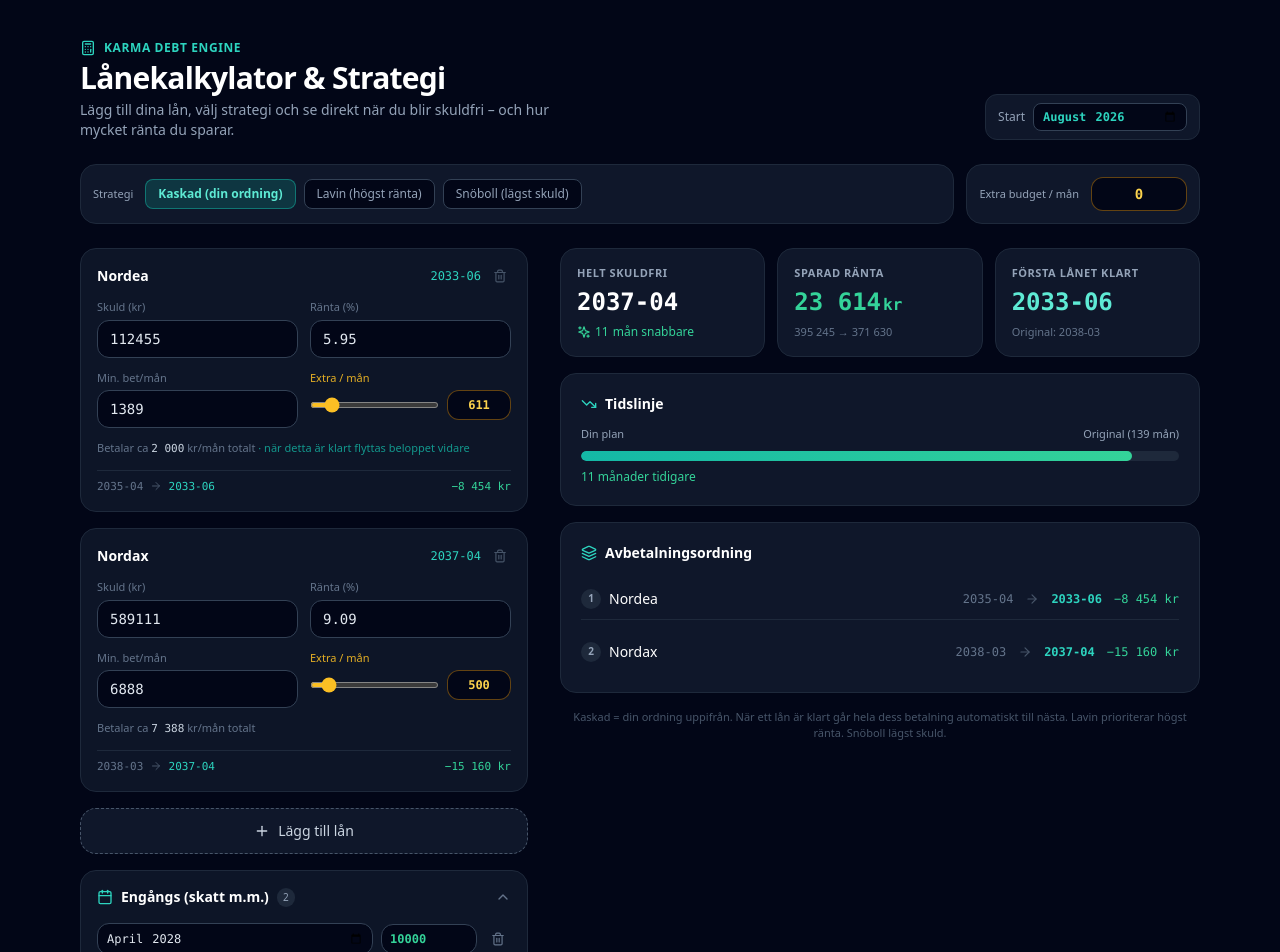
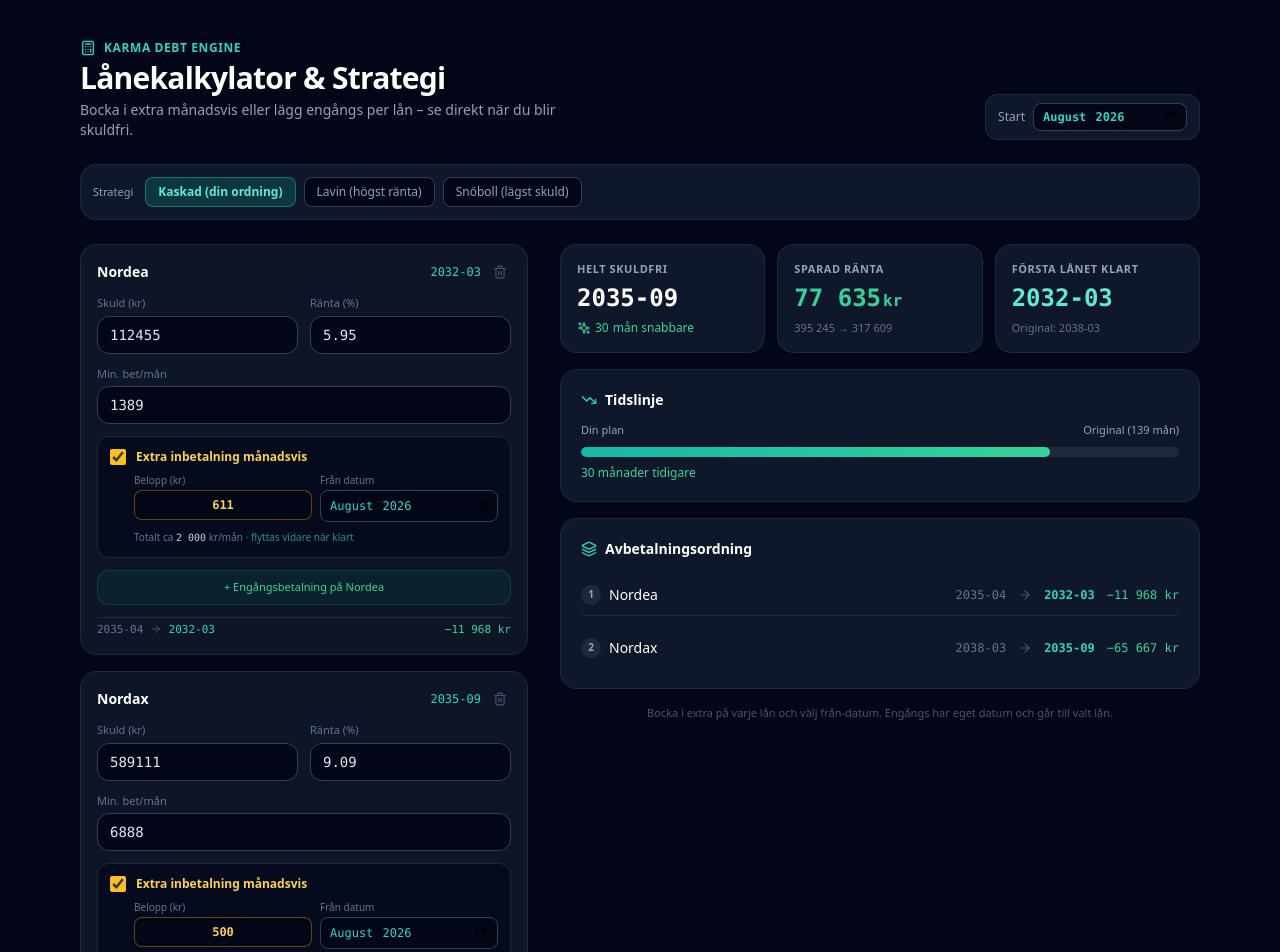
Before and after one commit to jonjys/debt-optimizer-standalone, a Next.js app: page / in a window 1280 px wide. Shown: the top 952 px of the page. Built offline with nearby package versions, Linux system fonts and the light colour scheme.

Commit message:
Update DebtOptimizerView.tsx

```diff
--- a/components/debt-optimizer/DebtOptimizerView.tsx
+++ b/components/debt-optimizer/DebtOptimizerView.tsx
@@ -20,7 +20,6 @@ import type {
   PayoffStrategy,
 } from "@/lib/debt-optimizer/types";
 
-/* ---------- Animated number ---------- */
 function AnimatedNumber({
   value,
   className = "",
@@ -30,7 +29,6 @@ function AnimatedNumber({
 }) {
   const [display, setDisplay] = useState(value);
   const prev = useRef(value);
-
   useEffect(() => {
     const from = prev.current;
     const to = value;
@@ -49,13 +47,11 @@ function AnimatedNumber({
     };
     requestAnimationFrame(tick);
   }, [value]);
-
   return (
     <span className={className}>{display.toLocaleString("sv-SE")}</span>
   );
 }
 
-/* ---------- Number field that allows empty / typing ---------- */
 function NumField({
   value,
   onChange,
@@ -67,13 +63,10 @@ function NumField({
 }) {
   const [text, setText] = useState(String(value));
   const focused = useRef(false);
-
   useEffect(() => {
     if (!focused.current) setText(String(value));
   }, [value]);
-
   return (
-    <div className="relative">
     <input
       type="text"
       inputMode="decimal"
@@ -87,25 +80,19 @@ function NumField({
         if (!isNaN(n)) {
           onChange(n);
           setText(String(n));
-          } else {
-            setText(String(value));
-          }
+        } else setText(String(value));
       }}
       onChange={(e) => {
         const v = e.target.value.replace(/[^\d.,]/g, "");
         setText(v);
         const n = parseFloat(v.replace(",", "."));
-          if (!isNaN(n) && v !== "" && v !== "." && v !== ",") {
-            onChange(n);
-          }
+        if (!isNaN(n) && v !== "" && v !== "." && v !== ",") onChange(n);
       }}
       className={className}
     />
-    </div>
   );
 }
 
-/* ---------- Timeline ---------- */
 function FreedomTimeline({
   originalMonths,
   newMonths,
@@ -144,6 +131,8 @@ const defaultLoans = (): Loan[] => [
     interestRate: 0.0595,
     currentMonthlyPayment: 1389,
     extraMonthly: 611,
+    extraMonthlyEnabled: true,
+    extraMonthlyFrom: "2026-08",
   },
   {
     id: "nordax",
@@ -153,16 +142,19 @@ const defaultLoans = (): Loan[] => [
     interestRate: 0.0909,
     currentMonthlyPayment: 6888,
     extraMonthly: 500,
+    extraMonthlyEnabled: true,
+    extraMonthlyFrom: "2026-08",
   },
-];export function DebtOptimizerView() {
+];
+
+export function DebtOptimizerView() {
   const [loans, setLoans] = useState<Loan[]>(defaultLoans);
   const [oneTimePayments, setOneTimePayments] = useState<OneTimePayment[]>([
-    { id: "1", date: "2028-04", amount: 10000 },
-    { id: "2", date: "2029-04", amount: 12000 },
+    { id: "1", date: "2028-04", amount: 10000, loanId: "nordax" },
+    { id: "2", date: "2029-04", amount: 12000, loanId: "nordax" },
   ]);
   const [startDate, setStartDate] = useState("2026-08");
   const [strategy, setStrategy] = useState<PayoffStrategy>("cascade");
-  const [globalExtra, setGlobalExtra] = useState(0);
   const [showOneTime, setShowOneTime] = useState(true);
 
   const result = useMemo(
@@ -172,9 +164,8 @@ const defaultLoans = (): Loan[] => [
         oneTimePayments,
         startDate,
         strategy,
-        globalExtraMonthly: globalExtra,
       }),
-    [loans, oneTimePayments, startDate, strategy, globalExtra]
+    [loans, oneTimePayments, startDate, strategy]
   );
 
   const monthsBetween = (from: string, to: string) => {
@@ -203,6 +194,8 @@ const defaultLoans = (): Loan[] => [
         interestRate: 0.08,
         currentMonthlyPayment: 1000,
         extraMonthly: 0,
+        extraMonthlyEnabled: false,
+        extraMonthlyFrom: startDate,
       },
     ]);
   };
@@ -211,16 +204,22 @@ const defaultLoans = (): Loan[] => [
     setLoans((prev) => prev.filter((l) => l.id !== id));
   };
 
-  const addOneTime = () => {
+  const addOneTime = (loanId?: string) => {
     setOneTimePayments((prev) => [
       ...prev,
-      { id: Date.now().toString(), date: "2028-04", amount: 10000 },
+      {
+        id: Date.now().toString(),
+        date: startDate,
+        amount: 10000,
+        loanId: loanId || loans[0]?.id,
+      },
     ]);
+    setShowOneTime(true);
   };
 
   const updateOneTime = (
     id: string,
-    field: "date" | "amount",
+    field: "date" | "amount" | "loanId",
     val: string | number
   ) => {
     setOneTimePayments((prev) =>
@@ -230,12 +229,7 @@ const defaultLoans = (): Loan[] => [
 
   const removeOneTime = (id: string) => {
     setOneTimePayments((prev) => prev.filter((p) => p.id !== id));
-  };
-
-  const topUpTo = (loan: Loan) =>
-    (loan.currentMonthlyPayment || 0) + (loan.extraMonthly || 0);
-
-  return (
+  };  return (
     <div className="min-h-screen bg-slate-950 text-slate-100">
       <div className="max-w-6xl mx-auto px-4 py-6 lg:py-10">
         <header className="mb-6 flex flex-col sm:flex-row sm:items-end justify-between gap-4">
@@ -248,11 +242,10 @@ const defaultLoans = (): Loan[] => [
               Lånekalkylator & Strategi
             </h1>
             <p className="text-slate-400 text-sm mt-1 max-w-lg">
-              Lägg till dina lån, välj strategi och se direkt när du blir
-              skuldfri – och hur mycket ränta du sparar.
+              Bocka i extra månadsvis eller lägg engångs per lån – se direkt när
+              du blir skuldfri.
             </p>
           </div>
-          <div className="flex flex-wrap items-center gap-2">
           <div className="flex items-center gap-2 bg-slate-900 border border-slate-800 px-3 py-2 rounded-xl">
             <span className="text-xs text-slate-400">Start</span>
             <input
@@ -262,11 +255,9 @@ const defaultLoans = (): Loan[] => [
               className="bg-slate-950 border border-slate-700 rounded-lg px-2 py-1 text-xs font-mono font-bold text-teal-400"
             />
           </div>
-          </div>
         </header>
 
-        <div className="mb-6 flex flex-col sm:flex-row gap-3">
-          <div className="flex-1 bg-slate-900 border border-slate-800 rounded-2xl p-3 flex flex-wrap gap-2 items-center">
+        <div className="mb-6 bg-slate-900 border border-slate-800 rounded-2xl p-3 flex flex-wrap gap-2 items-center">
           <span className="text-[11px] text-slate-400 font-medium mr-1">
             Strategi
           </span>
@@ -290,20 +281,14 @@ const defaultLoans = (): Loan[] => [
             </button>
           ))}
         </div>
-          <div className="bg-slate-900 border border-slate-800 rounded-2xl p-3 flex items-center gap-3 min-w-[200px]">
-            <span className="text-[11px] text-slate-400 whitespace-nowrap">
-              Extra budget / mån
-            </span>
-            <NumField
-              value={globalExtra}
-              onChange={setGlobalExtra}
-              className="w-24 bg-slate-950 border border-amber-500/40 rounded-xl px-2 py-1.5 text-sm font-mono font-bold text-amber-300 text-center"
-            />
-          </div>
-        </div>        <div className="grid grid-cols-1 lg:grid-cols-12 gap-6 lg:gap-8">
+
+        <div className="grid grid-cols-1 lg:grid-cols-12 gap-6 lg:gap-8">
           <section className="lg:col-span-5 space-y-4">
             {loans.map((loan, idx) => {
               const res = result.loanResults.find((r) => r.id === loan.id);
+              const totalPay =
+                loan.currentMonthlyPayment +
+                (loan.extraMonthlyEnabled ? loan.extraMonthly || 0 : 0);
               return (
                 <div
                   key={loan.id}
@@ -326,7 +311,6 @@ const defaultLoans = (): Loan[] => [
                         <button
                           onClick={() => removeLoan(loan.id)}
                           className="p-1 text-slate-600 hover:text-red-400"
-                          title="Ta bort lån"
                         >
                           <Trash2 className="w-3.5 h-3.5" />
                         </button>
@@ -359,7 +343,6 @@ const defaultLoans = (): Loan[] => [
                     </div>
                   </div>
 
-                  <div className="grid grid-cols-2 gap-3">
                   <div>
                     <label className="text-[11px] text-slate-500 block mb-1">
                       Min. bet/mån
@@ -372,50 +355,80 @@ const defaultLoans = (): Loan[] => [
                       className="w-full bg-slate-950 border border-slate-700 rounded-xl px-3 py-2 text-sm font-mono text-slate-200 outline-none focus:border-teal-500/50"
                     />
                   </div>
-                    <div>
-                      <label className="text-[11px] text-amber-400/90 block mb-1">
-                        Extra / mån
-                      </label>
-                      <div className="flex items-center gap-2">
+
+                  <div className="bg-slate-950/70 border border-slate-800 rounded-xl p-3 space-y-2">
+                    <label className="flex items-center gap-2.5 cursor-pointer select-none">
                       <input
-                          type="range"
-                          min={0}
-                          max={5000}
-                          step={50}
-                          value={loan.extraMonthly ?? 0}
+                        type="checkbox"
+                        checked={!!loan.extraMonthlyEnabled}
                         onChange={(e) =>
                           updateLoan(loan.id, {
-                              extraMonthly: Number(e.target.value),
+                            extraMonthlyEnabled: e.target.checked,
+                            extraMonthlyFrom:
+                              loan.extraMonthlyFrom || startDate,
                           })
                         }
-                          className="flex-1 accent-amber-400 h-1.5 min-w-0"
+                        className="w-4 h-4 rounded accent-amber-400"
                       />
+                      <span className="text-xs font-semibold text-amber-300">
+                        Extra inbetalning månadsvis
+                      </span>
+                    </label>
+                    {loan.extraMonthlyEnabled && (
+                      <div className="grid grid-cols-2 gap-2 pl-6">
+                        <div>
+                          <label className="text-[10px] text-slate-500 block mb-0.5">
+                            Belopp (kr)
+                          </label>
                           <NumField
                             value={loan.extraMonthly ?? 0}
                             onChange={(n) =>
                               updateLoan(loan.id, { extraMonthly: n })
                             }
-                          className="w-16 bg-slate-950 border border-amber-500/40 rounded-xl px-1 py-1.5 text-xs font-mono font-bold text-amber-300 text-center outline-none"
+                            className="w-full bg-slate-950 border border-amber-500/40 rounded-lg px-2 py-1.5 text-xs font-mono font-bold text-amber-300 text-center outline-none"
+                          />
+                        </div>
+                        <div>
+                          <label className="text-[10px] text-slate-500 block mb-0.5">
+                            Från datum
+                          </label>
+                          <input
+                            type="month"
+                            value={loan.extraMonthlyFrom || startDate}
+                            onChange={(e) =>
+                              updateLoan(loan.id, {
+                                extraMonthlyFrom: e.target.value,
+                              })
+                            }
+                            className="w-full bg-slate-950 border border-slate-700 rounded-lg px-2 py-1.5 text-xs font-mono text-teal-400"
                           />
                         </div>
                       </div>
-                  </div>
-
-                  <div className="text-[11px] text-slate-500">
-                    Betalar ca{" "}
+                    )}
+                    <div className="text-[10px] text-slate-500 pl-6">
+                      Totalt ca{" "}
                       <span className="text-slate-300 font-mono">
-                      {topUpTo(loan).toLocaleString("sv-SE")}
+                        {totalPay.toLocaleString("sv-SE")}
                       </span>{" "}
-                    kr/mån totalt
+                      kr/mån
                       {strategy === "cascade" && idx === 0 && (
                         <span className="text-teal-500/80">
                           {" "}
-                        · när detta är klart flyttas beloppet vidare
+                          · flyttas vidare när klart
                         </span>
                       )}
                     </div>
+                  </div>
 
-                  <div className="flex justify-between items-center text-[11px] font-mono pt-2 border-t border-slate-800">
+                  <button
+                    type="button"
+                    onClick={() => addOneTime(loan.id)}
+                    className="w-full text-[11px] py-2 rounded-xl bg-emerald-600/10 hover:bg-emerald-600/20 text-emerald-400 border border-emerald-500/20 transition"
+                  >
+                    + Engångsbetalning på {loan.name}
+                  </button>
+
+                  <div className="flex justify-between items-center text-[11px] font-mono pt-1 border-t border-slate-800">
                     <span className="text-slate-500">
                       {res?.originalEndDate}{" "}
                       <ArrowRight className="inline w-3 h-3 text-slate-600" />{" "}
@@ -428,14 +441,14 @@ const defaultLoans = (): Loan[] => [
                   </div>
                 </div>
               );
-            })}
-
-            <button
+            })}            <button
               onClick={addLoan}
               className="w-full flex items-center justify-center gap-2 text-sm bg-slate-900 hover:bg-slate-800 border border-dashed border-slate-600 text-slate-300 py-3 rounded-2xl transition"
             >
               <Plus className="w-4 h-4" /> Lägg till lån
-            </button>            <div className="bg-slate-900/90 border border-slate-800 rounded-2xl overflow-hidden">
+            </button>
+
+            <div className="bg-slate-900/90 border border-slate-800 rounded-2xl overflow-hidden">
               <button
                 onClick={() => setShowOneTime(!showOneTime)}
                 className="w-full flex items-center justify-between p-4 text-left"
@@ -443,7 +456,7 @@ const defaultLoans = (): Loan[] => [
                 <div className="flex items-center gap-2">
                   <Calendar className="w-4 h-4 text-teal-400" />
                   <span className="text-sm font-bold text-white">
-                    Engångs (skatt m.m.)
+                    Engångsbetalningar
                   </span>
                   <span className="text-[10px] bg-slate-800 text-slate-400 px-1.5 py-0.5 rounded-full">
                     {oneTimePayments.length}
@@ -458,19 +471,35 @@ const defaultLoans = (): Loan[] => [
               {showOneTime && (
                 <div className="px-4 pb-4 space-y-2">
                   {oneTimePayments.map((p) => (
-                    <div key={p.id} className="flex items-center gap-2">
+                    <div
+                      key={p.id}
+                      className="flex flex-wrap items-center gap-2"
+                    >
+                      <select
+                        value={p.loanId || ""}
+                        onChange={(e) =>
+                          updateOneTime(p.id, "loanId", e.target.value)
+                        }
+                        className="bg-slate-950 border border-slate-700 rounded-lg px-2 py-1.5 text-xs text-slate-200 max-w-[110px]"
+                      >
+                        {loans.map((l) => (
+                          <option key={l.id} value={l.id}>
+                            {l.name}
+                          </option>
+                        ))}
+                      </select>
                       <input
                         type="month"
                         value={p.date}
                         onChange={(e) =>
                           updateOneTime(p.id, "date", e.target.value)
                         }
-                        className="bg-slate-950 border border-slate-700 rounded-xl px-2 py-1.5 text-xs font-mono text-slate-200 flex-1"
+                        className="bg-slate-950 border border-slate-700 rounded-lg px-2 py-1.5 text-xs font-mono text-slate-200"
                       />
                       <NumField
                         value={p.amount}
                         onChange={(n) => updateOneTime(p.id, "amount", n)}
-                        className="bg-slate-950 border border-slate-700 rounded-xl px-2 py-1.5 text-xs font-mono font-bold text-emerald-400 w-24 outline-none"
+                        className="bg-slate-950 border border-slate-700 rounded-lg px-2 py-1.5 text-xs font-mono font-bold text-emerald-400 w-24 outline-none"
                       />
                       <button
                         onClick={() => removeOneTime(p.id)}
@@ -481,7 +510,7 @@ const defaultLoans = (): Loan[] => [
                     </div>
                   ))}
                   <button
-                    onClick={addOneTime}
+                    onClick={() => addOneTime()}
                     className="w-full flex items-center justify-center gap-1.5 text-xs bg-teal-600/15 hover:bg-teal-600/25 text-teal-300 border border-teal-500/20 py-2.5 rounded-xl transition"
                   >
                     <Plus className="w-3.5 h-3.5" /> Lägg till engångs
@@ -583,9 +612,8 @@ const defaultLoans = (): Loan[] => [
             </div>
 
             <p className="text-[11px] text-slate-600 text-center px-2">
-              Kaskad = din ordning uppifrån. När ett lån är klart går hela dess
-              betalning automatiskt till nästa. Lavin prioriterar högst ränta.
-              Snöboll lägst skuld.
+              Bocka i extra på varje lån och välj från-datum. Engångs har eget
+              datum och går till valt lån.
             </p>
           </section>
         </div>
```
Lines whose indentation alone changed are shown as unchanged.
